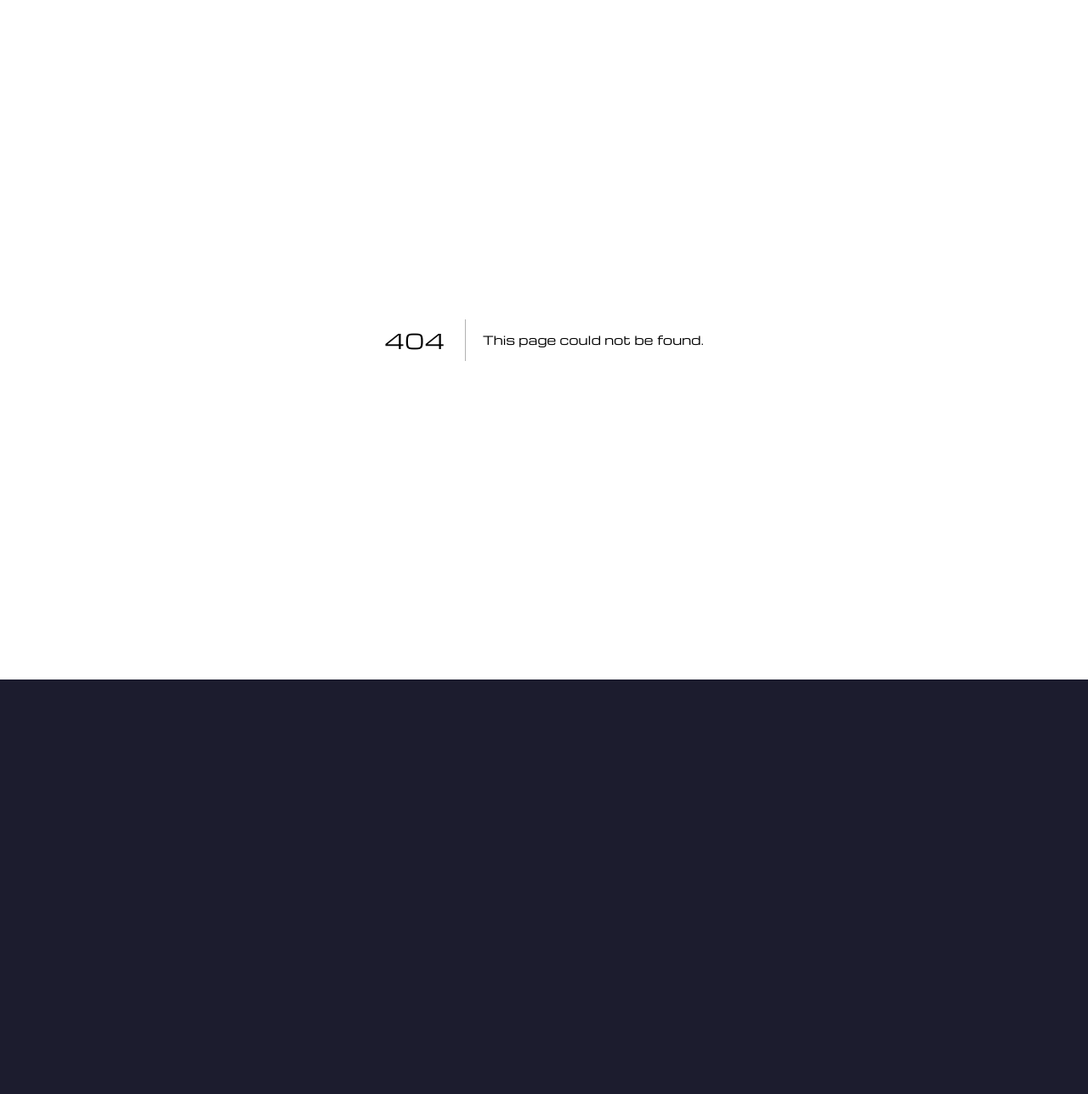
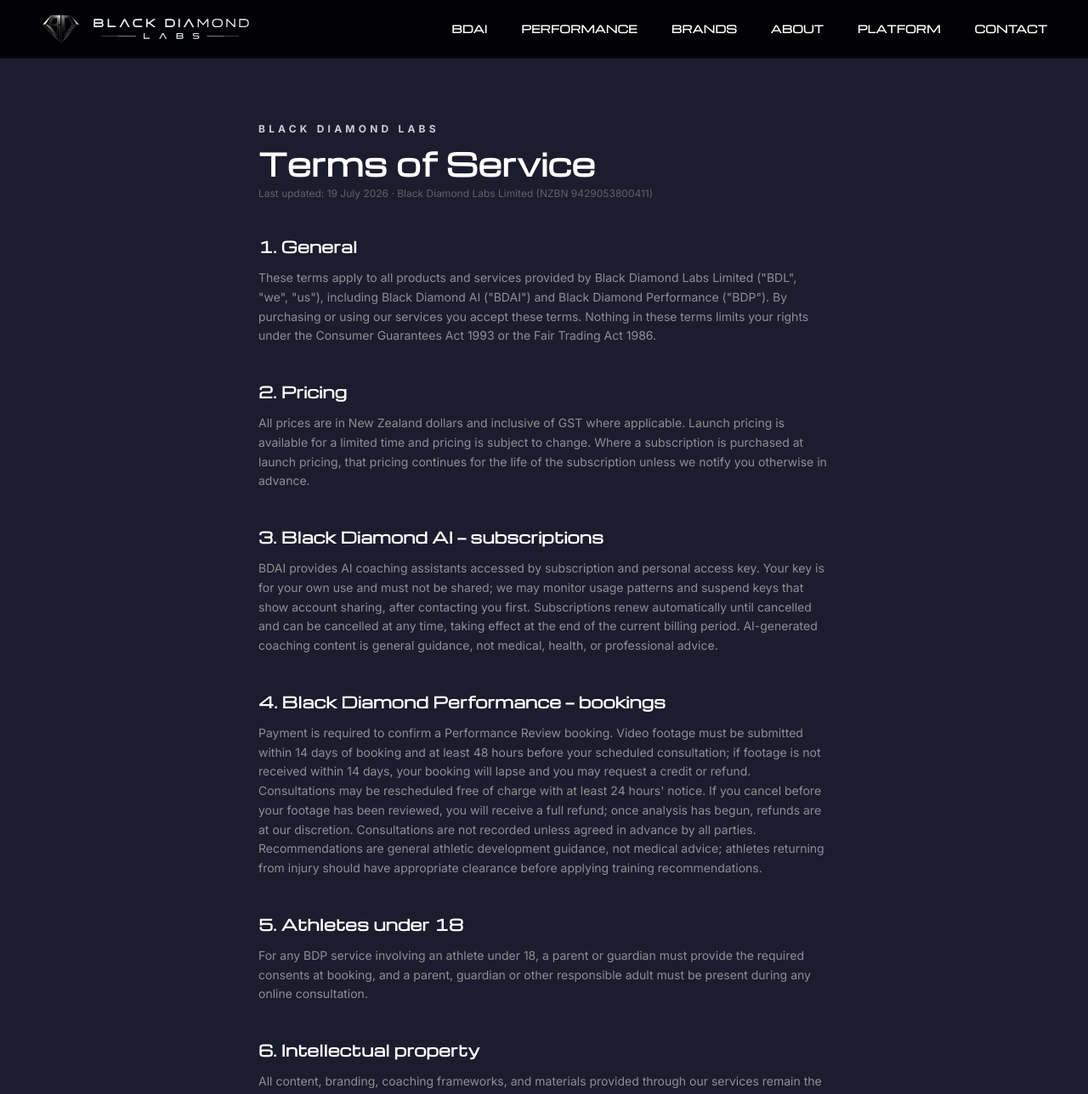
Before and after one commit to N8Nuks/blackdiamondlabs, a Next.js app: page /terms in a window 1280 px wide. Before the commit this address had no page. Shown: the top 1288 px of the page at 85% size. Before the commit the page ends 800 px from the top, so only its background shows below. Built offline with nearby package versions, Linux system fonts and the light colour scheme.

Commit message:
Add terms and privacy pages

```diff
--- /dev/null
+++ b/app/privacy/page.tsx
@@ -0,0 +1,39 @@
+import Nav from '@/components/Nav'
+import Footer from '@/components/Footer'
+
+const H = ({ children }: { children: React.ReactNode }) => <h2 className="text-lg font-black mt-10 mb-3 text-white">{children}</h2>
+const P = ({ children }: { children: React.ReactNode }) => <p className="text-sm text-white/50 leading-relaxed mb-3">{children}</p>
+
+export default function Privacy() {
+  return (
+    <main className="min-h-screen text-white relative">
+      <Nav />
+      <section className="relative z-10 pt-36 pb-24 px-6">
+        <div className="max-w-2xl mx-auto">
+          <p className="text-xs font-bold uppercase tracking-[0.35em] mb-3" style={{ color: '#C7CEDA' }}>Black Diamond Labs</p>
+          <h1 className="text-3xl sm:text-4xl font-black mb-2">Privacy Policy</h1>
+          <p className="text-xs text-white/30 mb-10">Last updated: 19 July 2026 · We comply with the Privacy Act 2020</p>
+
+          <H>What we collect</H>
+          <P>When you use our services we may collect: contact details (name, email, phone, town/city), softball and performance information you provide (club, positions, goals, questionnaire answers), video footage you submit for review, payment records (processed by Stripe — we do not store card details), and service usage information.</P>
+
+          <H>How we use it</H>
+          <P>We use your information to deliver the service you purchased, communicate with you about your booking or subscription, improve our services, and — only where you have opted in — send you updates about Black Diamond Labs programmes and products. You can opt out of marketing at any time by replying to any email or contacting us.</P>
+
+          <H>Video footage</H>
+          <P>Footage submitted for a Performance Review is stored securely, accessed only by Nathan and Katrina Nukunuku for the purpose of your review, and deleted within 30 days of your consultation unless you request otherwise. Footage is never used for promotion unless you have given explicit optional consent at booking.</P>
+
+          <H>Children and young athletes</H>
+          <P>Our Performance services are available to athletes aged 10 and over. For athletes under 18 we collect parent/guardian contact details and require parent/guardian consent for the collection and use of the athlete&apos;s information and footage. A parent, guardian or other responsible adult must be present during online consultations.</P>
+
+          <H>Storage and sharing</H>
+          <P>Your information is stored on secure servers. We use trusted service providers to operate our services (including Stripe for payments and email providers for communications); they receive only what is necessary to perform their function. We do not sell your personal information.</P>
+
+          <H>Your rights</H>
+          <P>Under the Privacy Act 2020 you may request access to, or correction of, the personal information we hold about you. Contact info@blackdiamondlabs.co.nz. If you are not satisfied with our response you may complain to the Office of the Privacy Commissioner (privacy.org.nz).</P>
+        </div>
+      </section>
+      <Footer />
+    </main>
+  )
+}
--- /dev/null
+++ b/app/terms/page.tsx
@@ -0,0 +1,45 @@
+import Nav from '@/components/Nav'
+import Footer from '@/components/Footer'
+
+const H = ({ children }: { children: React.ReactNode }) => <h2 className="text-lg font-black mt-10 mb-3 text-white">{children}</h2>
+const P = ({ children }: { children: React.ReactNode }) => <p className="text-sm text-white/50 leading-relaxed mb-3">{children}</p>
+
+export default function Terms() {
+  return (
+    <main className="min-h-screen text-white relative">
+      <Nav />
+      <section className="relative z-10 pt-36 pb-24 px-6">
+        <div className="max-w-2xl mx-auto">
+          <p className="text-xs font-bold uppercase tracking-[0.35em] mb-3" style={{ color: '#C7CEDA' }}>Black Diamond Labs</p>
+          <h1 className="text-3xl sm:text-4xl font-black mb-2">Terms of Service</h1>
+          <p className="text-xs text-white/30 mb-10">Last updated: 19 July 2026 · Black Diamond Labs Limited (NZBN 9429053800411)</p>
+
+          <H>1. General</H>
+          <P>These terms apply to all products and services provided by Black Diamond Labs Limited ("BDL", "we", "us"), including Black Diamond AI ("BDAI") and Black Diamond Performance ("BDP"). By purchasing or using our services you accept these terms. Nothing in these terms limits your rights under the Consumer Guarantees Act 1993 or the Fair Trading Act 1986.</P>
+
+          <H>2. Pricing</H>
+          <P>All prices are in New Zealand dollars and inclusive of GST where applicable. Launch pricing is available for a limited time and pricing is subject to change. Where a subscription is purchased at launch pricing, that pricing continues for the life of the subscription unless we notify you otherwise in advance.</P>
+
+          <H>3. Black Diamond AI — subscriptions</H>
+          <P>BDAI provides AI coaching assistants accessed by subscription and personal access key. Your key is for your own use and must not be shared; we may monitor usage patterns and suspend keys that show account sharing, after contacting you first. Subscriptions renew automatically until cancelled and can be cancelled at any time, taking effect at the end of the current billing period. AI-generated coaching content is general guidance, not medical, health, or professional advice.</P>
+
+          <H>4. Black Diamond Performance — bookings</H>
+          <P>Payment is required to confirm a Performance Review booking. Video footage must be submitted within 14 days of booking and at least 48 hours before your scheduled consultation; if footage is not received within 14 days, your booking will lapse and you may request a credit or refund. Consultations may be rescheduled free of charge with at least 24 hours&apos; notice. If you cancel before your footage has been reviewed, you will receive a full refund; once analysis has begun, refunds are at our discretion. Consultations are not recorded unless agreed in advance by all parties. Recommendations are general athletic development guidance, not medical advice; athletes returning from injury should have appropriate clearance before applying training recommendations.</P>
+
+          <H>5. Athletes under 18</H>
+          <P>For any BDP service involving an athlete under 18, a parent or guardian must provide the required consents at booking, and a parent, guardian or other responsible adult must be present during any online consultation.</P>
+
+          <H>6. Intellectual property</H>
+          <P>All content, branding, coaching frameworks, and materials provided through our services remain the property of Black Diamond Labs Limited or its licensors. Feedback and plans provided to you are for your personal training use.</P>
+
+          <H>7. Liability</H>
+          <P>Physical training carries inherent risk. You are responsible for training within your own capability and seeking medical advice where appropriate. To the maximum extent permitted by law, and except for the guarantees in the Consumer Guarantees Act 1993 where they apply, our total liability in connection with a service is limited to the amount you paid for that service.</P>
+
+          <H>8. Contact</H>
+          <P>Questions about these terms: info@blackdiamondlabs.co.nz</P>
+        </div>
+      </section>
+      <Footer />
+    </main>
+  )
+}
```
